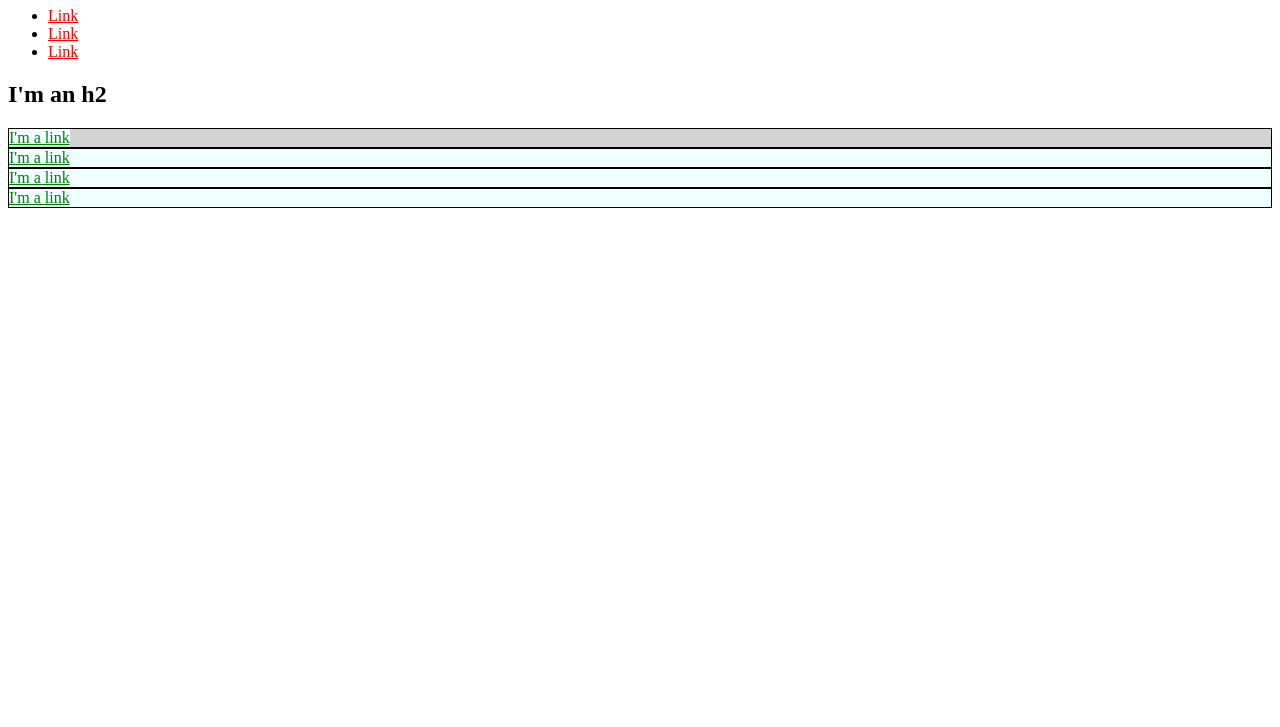
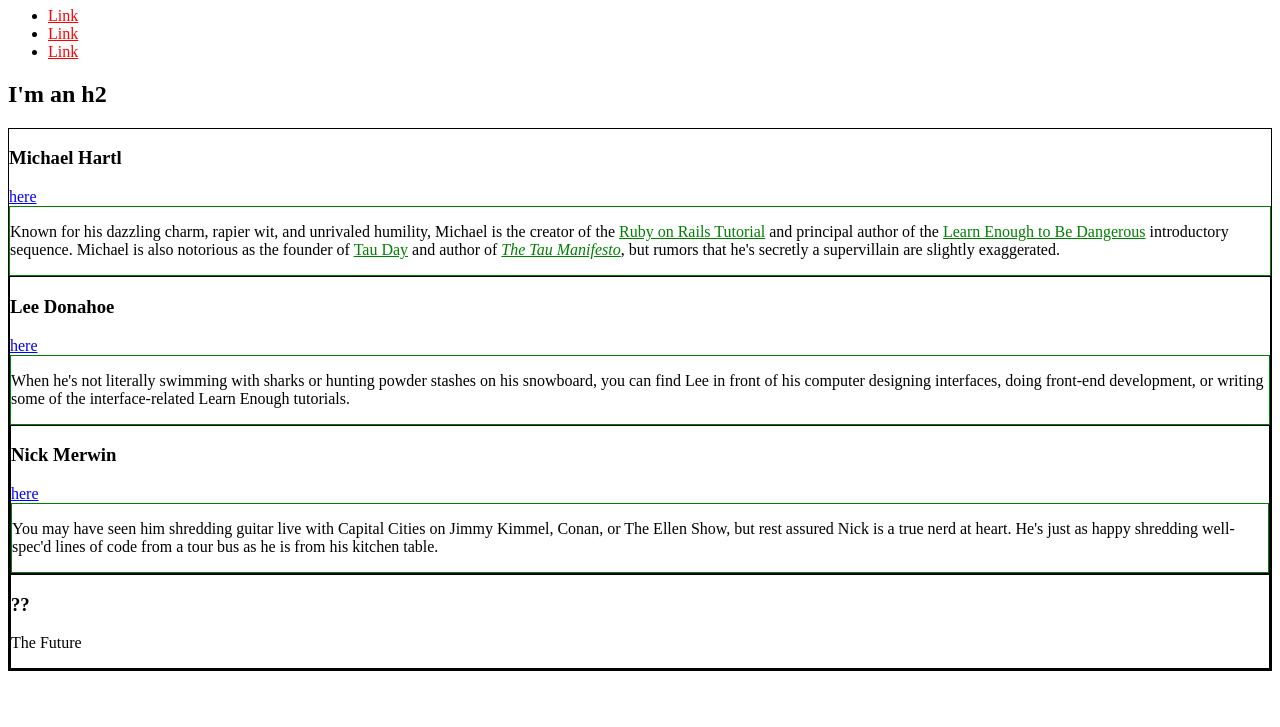
Before and after one commit to sanityorlove/sanityorlove.github.io, a plain HTML site: page index.html in a window 1280 px wide. Shown: the part 73-800 px from the top of the page. Drawn offline with Linux system fonts and the light colour scheme.

Commit message:
Succinct Styling

```diff
--- a/index.html
+++ b/index.html
@@ -4,27 +4,28 @@
     <title>Test Page: Don't Panic</title>
     <meta charset="utf-8">
     <style>
+      /* GLOBAL STYLES */
       a {
         color: red;
       }
-      #exec-bio {
-        background-color: lightgray;
+      div {
+        border: 1px solid green;
       }
-      .bio-box {
+      /* SOCIAL STYLES */
+      .social-link {
+        color: blue;
+      }
+      /* BIO STYLES */
+      div.bio-box {
         border: 1px solid black;
-        background-color: azure;
       }
-      .bio-box a {
+      .bio-copy a {
         color: green;
-        background-color: azure;
-      }
-      .azure-skies {
-        background-color: azure;
       }
     </style>
   </head>
   <body>
-    <h1>I'm an h1</h1>
+    <h1 class="social-link">I'm an h1</h1>
     <ul>
       <li>
         <a href="https://example.com/">Link</a>
@@ -37,17 +38,52 @@
       </li>
     </ul>
     <h2>I'm an h2</h2>
-    <div id="exec-bio" class="bio-box">
-      <a href="https://example.com/">I'm a link</a>
+    <div class="bio-box">
+      <h3>Michael Hartl</h3>
+      <a href="https://twitter.com/mhartl" class="social-link">here</a>
+      <div class="bio-copy">
+      <p>
+        Known for his dazzling charm, rapier wit, and unrivaled humility,
+        Michael is the creator of the
+        <a href="https://www.railstutorial.org/">Ruby on Rails
+        Tutorial</a> and principal author of the
+        <a href="https://learnenough.com/">
+        Learn Enough to Be Dangerous</a> introductory sequence. Michael
+        is also notorious as the founder of
+        <a href="http://tauday.com/">Tau Day</a> and author of
+        <a href="http://tauday.com/tau-manifesto"><em>The Tau
+        Manifesto</em></a>, but rumors that he's secretly a supervillain
+        are slightly exaggerated.
+      </p>
     </div>
-    <div class="bio-box azure-skies">
-      <a href="https://example.com/">I'm a link</a>
+    <div class="bio-box">
+      <h3>Lee Donahoe</h3>
+      <a href="https://twitter.com/leedonahoe" class="social-link">here</a>
+      <div class="bio-copy">
+      <p>
+        When he's not literally swimming with sharks or hunting powder stashes on
+        his snowboard, you can find Lee in front of his computer designing
+        interfaces, doing front-end development, or writing some of the
+        interface-related Learn Enough tutorials.
+      </p>
     </div>
-    <div class="bio-box azure-skies">
-      <a href="https://example.com/">I'm a link</a>
+    <div class="bio-box">
+      <h3>Nick Merwin</h3>
+      <a href="https://twitter.com/nickmerwin" class="social-link">here</a>
+      <div class="bio-copy">
+      <p>
+        You may have seen him shredding guitar live with Capital Cities on Jimmy
+        Kimmel, Conan, or The Ellen Show, but rest assured Nick is a true nerd at
+        heart. He's just as happy shredding well-spec'd lines of code from a tour
+        bus as he is from his kitchen table.
+      </p>
     </div>
-    <div class="bio-box azure-skies">
-      <a href="https://example.com/">I'm a link</a>
+  </div>
+    <div class="bio-box">
+      <h3>??</h3>
+      <p>
+        The Future
+      </p>
     </div>
   </body>
 </html>
```
